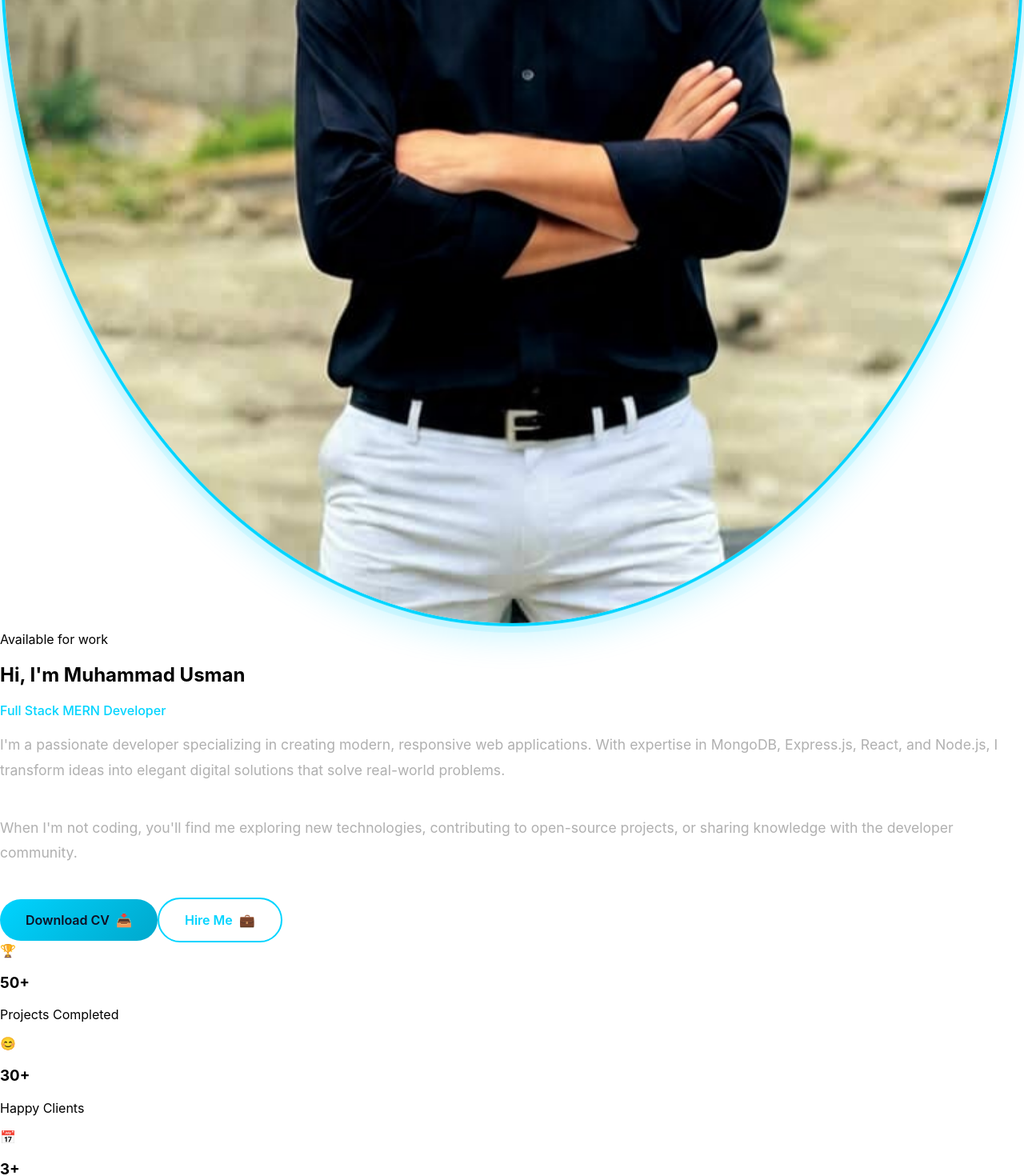
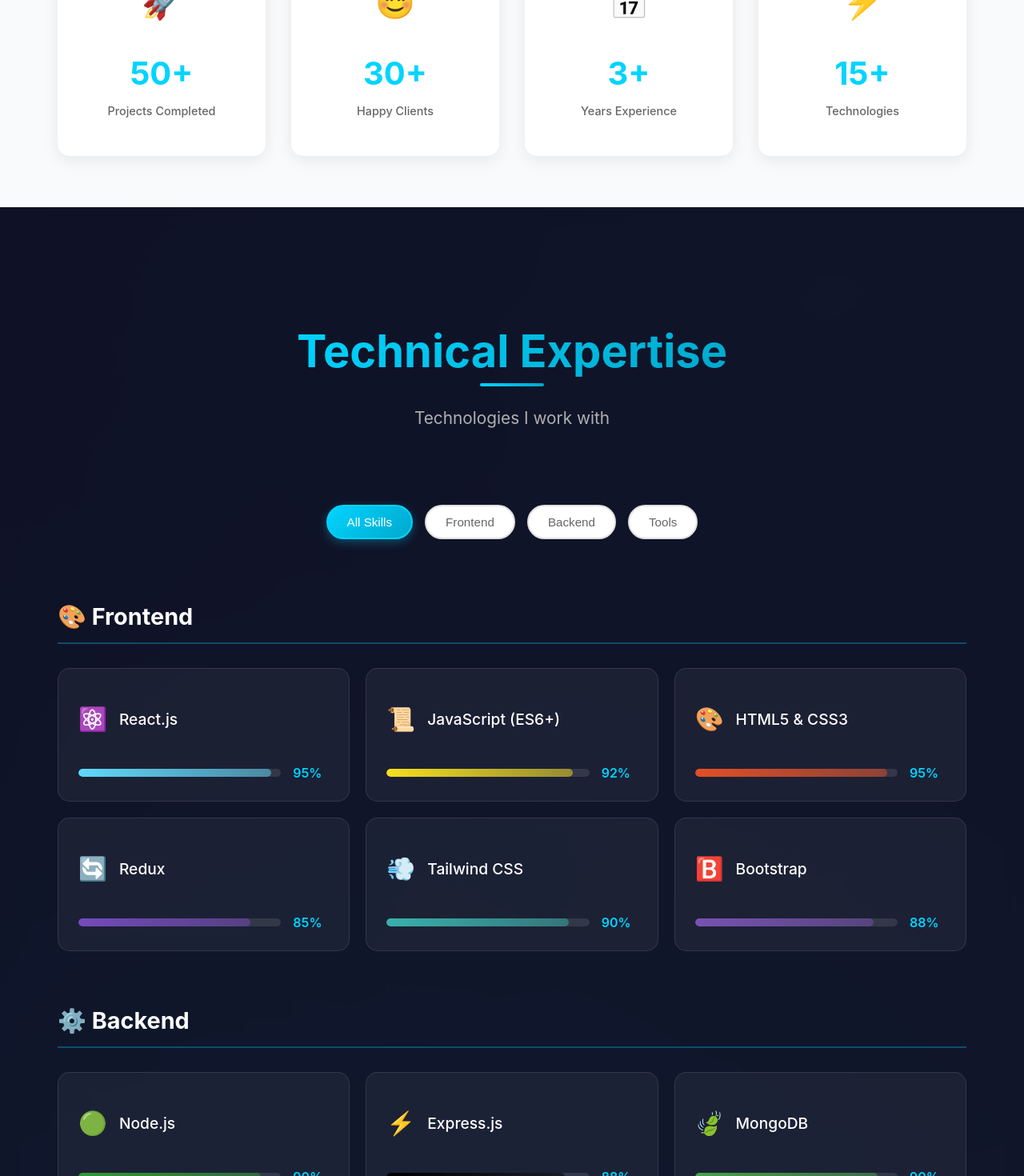
Before and after one commit to usmansyedcoder/Portfolio-Frontend, a React (Create React App) app: page /about in a window 1280 px wide. Shown: the part 980-2450 px from the top of the page at 80% size. Built offline with nearby package versions, Linux system fonts and the light colour scheme; no server answers.

Commit message:
Enhance About section with skills color and layout updates
Added color properties to skills and updated the layout of the About section, including interests and CTA.

```diff
--- a/src/pages/About.js
+++ b/src/pages/About.js
@@ -1,9 +1,9 @@
 import React, { useEffect, useState } from 'react';
 import './About.css';
 
-
 const About = () => {
   const [isVisible, setIsVisible] = useState(false);
+  const [activeSkill, setActiveSkill] = useState('all');
 
   useEffect(() => {
     setIsVisible(true);
@@ -11,28 +11,28 @@ const About = () => {
 
   const skills = {
     frontend: [
-      { name: 'React.js', level: 95, icon: '⚛️' },
-      { name: 'JavaScript (ES6+)', level: 92, icon: '📜' },
-      { name: 'HTML5 & CSS3', level: 95, icon: '🎨' },
-      { name: 'Redux', level: 85, icon: '🔄' },
-      { name: 'Tailwind CSS', level: 90, icon: '💨' },
-      { name: 'Bootstrap', level: 88, icon: '🅱️' }
+      { name: 'React.js', level: 95, icon: '⚛️', color: '#61DAFB' },
+      { name: 'JavaScript (ES6+)', level: 92, icon: '📜', color: '#F7DF1E' },
+      { name: 'HTML5 & CSS3', level: 95, icon: '🎨', color: '#E34F26' },
+      { name: 'Redux', level: 85, icon: '🔄', color: '#764ABC' },
+      { name: 'Tailwind CSS', level: 90, icon: '💨', color: '#38B2AC' },
+      { name: 'Bootstrap', level: 88, icon: '🅱️', color: '#7952B3' }
     ],
     backend: [
-      { name: 'Node.js', level: 90, icon: '🟢' },
-      { name: 'Express.js', level: 88, icon: '⚡' },
-      { name: 'MongoDB', level: 90, icon: '🍃' },
-      { name: 'REST APIs', level: 92, icon: '🔌' },
-      { name: 'Authentication', level: 85, icon: '🔐' },
-      { name: 'Socket.io', level: 80, icon: '📡' }
+      { name: 'Node.js', level: 90, icon: '🟢', color: '#339933' },
+      { name: 'Express.js', level: 88, icon: '⚡', color: '#000000' },
+      { name: 'MongoDB', level: 90, icon: '🍃', color: '#47A248' },
+      { name: 'REST APIs', level: 92, icon: '🔌', color: '#FF6B6B' },
+      { name: 'Authentication', level: 85, icon: '🔐', color: '#FFD166' },
+      { name: 'Socket.io', level: 80, icon: '📡', color: '#010101' }
     ],
     tools: [
-      { name: 'Git & GitHub', level: 95, icon: '📦' },
-      { name: 'VS Code', level: 98, icon: '💻' },
-      { name: 'Postman', level: 90, icon: '📬' },
-      { name: 'Docker', level: 75, icon: '🐳' },
-      { name: 'AWS', level: 70, icon: '☁️' },
-      { name: 'Vercel/Netlify', level: 85, icon: '🚀' }
+      { name: 'Git & GitHub', level: 95, icon: '📦', color: '#F05032' },
+      { name: 'VS Code', level: 98, icon: '💻', color: '#007ACC' },
+      { name: 'Postman', level: 90, icon: '📬', color: '#FF6C37' },
+      { name: 'Docker', level: 75, icon: '🐳', color: '#2496ED' },
+      { name: 'AWS', level: 70, icon: '☁️', color: '#FF9900' },
+      { name: 'Vercel/Netlify', level: 85, icon: '🚀', color: '#000000' }
     ]
   };
 
@@ -42,219 +42,279 @@ const About = () => {
       title: 'Full Stack Developer',
       company: 'Freelance',
       description: 'Building modern web applications using MERN stack. Working with clients worldwide to deliver high-quality solutions.',
-      icon: '💼'
+      icon: '💼',
+      type: 'experience'
     },
     {
       year: 'July 2024 - Dec 2024',
       title: 'Web Developer',
-      company: 'Software Synergy Solutions & Club Islamia College Peshawar.',
+      company: 'Software Synergy Solutions & Club Islamia College Peshawar',
       description: 'Developed and maintained multiple web applications. Collaborated with design and backend teams.',
-      icon: '🚀'
+      icon: '🚀',
+      type: 'experience'
     },
     {
       year: '2021 - 2025',
       title: 'Bachelor in Computer Science',
       company: 'Islamia College Peshawar, Pakistan',
       description: 'Focused on software engineering, web development, and database management.',
-      icon: '🎓'
+      icon: '🎓',
+      type: 'education'
     },
     {
       year: '2019 - 2021',
       title: 'Intermediate (F.Sc)',
       company: 'Islamia College Peshawar, Pakistan',
-      description: 'Studied Intermediate with A1 Grade. Marks : 976/1100',
-      icon: '🎓'
+      description: 'Studied Intermediate with A1 Grade. Marks: 976/1100',
+      icon: '🎓',
+      type: 'education'
     },
     {
       year: '2017 - 2019',
       title: 'Matric (Science)',
       company: 'Islamia Collegiate School Peshawar, Pakistan',
-      description: 'Studied Matric (Science) with A1 Grade. Marks 940/1100.',
-      icon: '🎓'
+      description: 'Studied Matric (Science) with A1 Grade. Marks: 940/1100',
+      icon: '🎓',
+      type: 'education'
     }
   ];
 
   const achievements = [
-    { number: '50+', label: 'Projects Completed', icon: '🏆' },
-    { number: '30+', label: 'Happy Clients', icon: '😊' },
-    { number: '3+', label: 'Years Experience', icon: '📅' },
-    { number: '15+', label: 'Technologies', icon: '⚙️' }
+    { number: '50+', label: 'Projects Completed', icon: '🚀', delay: '0.1s' },
+    { number: '30+', label: 'Happy Clients', icon: '😊', delay: '0.2s' },
+    { number: '3+', label: 'Years Experience', icon: '📅', delay: '0.3s' },
+    { number: '15+', label: 'Technologies', icon: '⚡', delay: '0.4s' }
+  ];
+
+  const interests = [
+    { icon: '💻', title: 'Open Source', description: 'Contributing to community projects' },
+    { icon: '📚', title: 'Learning', description: 'Always exploring new tech' },
+    { icon: '🎨', title: 'UI/UX Design', description: 'Creating beautiful interfaces' },
+    { icon: '🚀', title: 'Innovation', description: 'Building future solutions' }
   ];
 
   return (
     <div className={`about ${isVisible ? 'visible' : ''}`}>
+      {/* Animated Background */}
+      <div className="animated-background"></div>
+
       {/* Hero Section */}
-      <section className="about-hero">
-        <div className="about-hero-content">
-          <div className="profile-section">
-            <div className="profile-image-wrapper">
+      <section className="hero-section">
+        <div className="container">
+          <div className="hero-content">
+            <div className="profile-container">
+              <div className="profile-wrapper">
+                <div className="profile-gradient">
                   <img
                     src={require('./profile.jpeg')}
                     alt="Muhammad Usman"
-                className="profile-image"
+                    className="profile-img"
                     onError={(e) => {
                       e.target.src = 'https://ui-avatars.com/api/?name=Muhammad+Usman&size=400&background=00d4ff&color=fff&bold=true&font-size=0.4';
                     }}
                   />
-              <div className="profile-ring"></div>
-              <div className="profile-ring-2"></div>
                 </div>
-            <div className="status-badge">
-              <span className="status-dot"></span>
-              Available for work
+                <div className="profile-badge">
+                  <div className="badge-dot"></div>
+                  <span>Available for work</span>
+                </div>
               </div>
             </div>
 
-          <div className="about-intro">
-            <h1>Hi, I'm Muhammad Usman</h1>
-            <p className="role">Full Stack MERN Developer</p>
+            <div className="hero-text">
+              <div className="text-wrapper">
+                <h4 className="greeting">Hello, I'm</h4>
+                <h1 className="name">Muhammad <span>Usman</span></h1>
+                <div className="typewriter">
+                  <span className="role">Full Stack MERN Developer</span>
+                </div>
                 <p className="bio">
-              I'm a passionate developer specializing in creating modern, responsive web applications.
-              With expertise in MongoDB, Express.js, React, and Node.js, I transform ideas into
-              elegant digital solutions that solve real-world problems.
+                  I transform complex problems into simple, beautiful, and intuitive designs.
+                  With 3+ years of experience in MERN stack development, I create scalable
+                  web applications that deliver exceptional user experiences.
                 </p>
-            <p className="bio">
-              When I'm not coding, you'll find me exploring new technologies, contributing to
-              open-source projects, or sharing knowledge with the developer community.
-            </p>
-            <div className="about-cta">
+                <div className="hero-actions">
                   <a href="/Muhammad-Usman-Resume.pdf" download className="btn btn-primary">
                     <span>Download CV</span>
-                <span>📥</span>
+                    <span className="icon">📥</span>
                   </a>
-              <a href="/contact" className="btn btn-secondary">
-                <span>Hire Me</span>
-                <span>💼</span>
+                  <a href="/contact" className="btn btn-outline">
+                    <span>Let's Connect</span>
+                    <span className="icon">👋</span>
                   </a>
+                </div>
+                <div className="social-links">
+                  <a href="https://github.com" target="_blank" rel="noreferrer">GitHub</a>
+                  <a href="https://linkedin.com" target="_blank" rel="noreferrer">LinkedIn</a>
+                  <a href="https://twitter.com" target="_blank" rel="noreferrer">Twitter</a>
+                  <a href="mailto:your.email@example.com">Email</a>
+                </div>
+              </div>
             </div>
           </div>
         </div>
       </section>
 
-      {/* Achievements Section */}
-      <section className="achievements-section">
-        <div className="achievements-grid">
-          {achievements.map((achievement, index) => (
-            <div key={index} className="achievement-card" style={{ animationDelay: `${index * 0.1}s` }}>
-              <div className="achievement-icon">{achievement.icon}</div>
-              <h3 className="achievement-number">{achievement.number}</h3>
-              <p className="achievement-label">{achievement.label}</p>
+      {/* Stats Section */}
+      <section className="stats-section">
+        <div className="container">
+          <div className="stats-grid">
+            {achievements.map((item, index) => (
+              <div key={index} className="stat-card" style={{ animationDelay: item.delay }}>
+                <div className="stat-icon">{item.icon}</div>
+                <h3 className="stat-number">{item.number}</h3>
+                <p className="stat-label">{item.label}</p>
               </div>
             ))}
+          </div>
         </div>
       </section>
 
       {/* Skills Section */}
-      <section className="skills-detailed-section">
+      <section className="skills-section">
+        <div className="container">
           <div className="section-header">
-          <h2>Technical Skills</h2>
-          <p>Technologies and tools I work with</p>
+            <h2 className="section-title">Technical Expertise</h2>
+            <p className="section-subtitle">Technologies I work with</p>
           </div>
 
-        <div className="skills-categories">
-          <div className="skill-category">
-            <div className="category-header">
-              <h3>🎨 Frontend Development</h3>
+          <div className="skill-filters">
+            <button
+              className={`filter-btn ${activeSkill === 'all' ? 'active' : ''}`}
+              onClick={() => setActiveSkill('all')}
+            >
+              All Skills
+            </button>
+            <button
+              className={`filter-btn ${activeSkill === 'frontend' ? 'active' : ''}`}
+              onClick={() => setActiveSkill('frontend')}
+            >
+              Frontend
+            </button>
+            <button
+              className={`filter-btn ${activeSkill === 'backend' ? 'active' : ''}`}
+              onClick={() => setActiveSkill('backend')}
+            >
+              Backend
+            </button>
+            <button
+              className={`filter-btn ${activeSkill === 'tools' ? 'active' : ''}`}
+              onClick={() => setActiveSkill('tools')}
+            >
+              Tools
+            </button>
           </div>
-            <div className="skills-list">
-              {skills.frontend.map((skill, index) => (
-                <div key={index} className="skill-item" style={{ animationDelay: `${index * 0.05}s` }}>
-                  <div className="skill-info">
-                    <span className="skill-icon">{skill.icon}</span>
-                    <span className="skill-name">{skill.name}</span>
-                    <span className="skill-percent">{skill.level}%</span>
+
+          <div className="skills-container">
+            {Object.entries(skills).map(([category, skillList]) => (
+              <div
+                key={category}
+                className={`skill-category ${activeSkill === 'all' || activeSkill === category ? 'visible' : 'hidden'}`}
+              >
+                <h3 className="category-title">
+                  {category === 'frontend' ? '🎨 Frontend' :
+                   category === 'backend' ? '⚙️ Backend' : '🛠️ Tools'}
+                </h3>
+                <div className="skills-grid">
+                  {skillList.map((skill, index) => (
+                    <div key={index} className="skill-card">
+                      <div className="skill-header">
+                        <span className="skill-icon" style={{ color: skill.color }}>
+                          {skill.icon}
+                        </span>
+                        <h4 className="skill-name">{skill.name}</h4>
                       </div>
-                  <div className="skill-bar-container">
+                      <div className="skill-progress">
+                        <div className="progress-bar">
                           <div
-                      className="skill-bar-fill"
-                      style={{ width: `${skill.level}%` }}
+                            className="progress-fill"
+                            style={{
+                              width: `${skill.level}%`,
+                              background: `linear-gradient(90deg, ${skill.color}, ${skill.color}80)`
+                            }}
                           ></div>
+                        </div>
+                        <span className="skill-level">{skill.level}%</span>
                       </div>
                     </div>
                   ))}
                 </div>
               </div>
-
-          <div className="skill-category">
-            <div className="category-header">
-              <h3>⚙️ Backend Development</h3>
-            </div>
-            <div className="skills-list">
-              {skills.backend.map((skill, index) => (
-                <div key={index} className="skill-item" style={{ animationDelay: `${index * 0.05}s` }}>
-                  <div className="skill-info">
-                    <span className="skill-icon">{skill.icon}</span>
-                    <span className="skill-name">{skill.name}</span>
-                    <span className="skill-percent">{skill.level}%</span>
-                  </div>
-                  <div className="skill-bar-container">
-                    <div
-                      className="skill-bar-fill backend"
-                      style={{ width: `${skill.level}%` }}
-                    ></div>
-                  </div>
-                </div>
             ))}
-            </div>
-          </div>
-
-          <div className="skill-category">
-            <div className="category-header">
-              <h3>🛠️ Tools & Others</h3>
-            </div>
-            <div className="skills-list">
-              {skills.tools.map((skill, index) => (
-                <div key={index} className="skill-item" style={{ animationDelay: `${index * 0.05}s` }}>
-                  <div className="skill-info">
-                    <span className="skill-icon">{skill.icon}</span>
-                    <span className="skill-name">{skill.name}</span>
-                    <span className="skill-percent">{skill.level}%</span>
-                  </div>
-                  <div className="skill-bar-container">
-                    <div
-                      className="skill-bar-fill tools"
-                      style={{ width: `${skill.level}%` }}
-                    ></div>
-                  </div>
-                </div>
-              ))}
-            </div>
           </div>
         </div>
       </section>
 
       {/* Timeline Section */}
       <section className="timeline-section">
+        <div className="container">
           <div className="section-header">
-          <h2>My Journey</h2>
-          <p>Education & Experience</p>
+            <h2 className="section-title">My Journey</h2>
+            <p className="section-subtitle">Education & Professional Experience</p>
           </div>
 
           <div className="timeline">
             {timeline.map((item, index) => (
-            <div
-              key={index}
-              className="timeline-item"
-              style={{ animationDelay: `${index * 0.2}s` }}
-            >
-              <div className="timeline-icon">{item.icon}</div>
+              <div key={index} className={`timeline-item ${item.type}`}>
+                <div className="timeline-marker">
+                  <div className="marker-icon">{item.icon}</div>
+                  <div className="marker-line"></div>
+                </div>
                 <div className="timeline-content">
+                  <div className="timeline-header">
                     <span className="timeline-year">{item.year}</span>
-                <h3>{item.title}</h3>
-                <h4>{item.company}</h4>
-                <p>{item.description}</p>
+                    <span className={`timeline-badge ${item.type}`}>
+                      {item.type === 'experience' ? 'Experience' : 'Education'}
+                    </span>
+                  </div>
+                  <h3 className="timeline-title">{item.title}</h3>
+                  <h4 className="timeline-company">{item.company}</h4>
+                  <p className="timeline-description">{item.description}</p>
                 </div>
               </div>
             ))}
           </div>
+        </div>
+      </section>
+
+      {/* Interests Section */}
+      <section className="interests-section">
+        <div className="container">
+          <div className="section-header">
+            <h2 className="section-title">Beyond Coding</h2>
+            <p className="section-subtitle">What I enjoy doing</p>
+          </div>
+          <div className="interests-grid">
+            {interests.map((interest, index) => (
+              <div key={index} className="interest-card">
+                <div className="interest-icon">{interest.icon}</div>
+                <h3 className="interest-title">{interest.title}</h3>
+                <p className="interest-description">{interest.description}</p>
+              </div>
+            ))}
+          </div>
+        </div>
       </section>
 
       {/* CTA Section */}
-      <section className="about-cta-section">
+      <section className="cta-section">
+        <div className="container">
           <div className="cta-content">
-          <h2>Interested in working together?</h2>
-          <p>I'm always open to discussing new projects and opportunities.</p>
-          <a href="/contact" className="btn btn-large">Let's Talk</a>
+            <h2 className="cta-title">Let's Build Something Amazing Together!</h2>
+            <p className="cta-subtitle">
+              I'm currently available for freelance work and full-time opportunities.
+            </p>
+            <div className="cta-actions">
+              <a href="/contact" className="btn btn-primary btn-large">
+                <span>Start a Project</span>
+                <span className="icon">🚀</span>
+              </a>
+              <a href="mailto:your.email@example.com" className="btn btn-outline btn-large">
+                <span>Say Hello</span>
+                <span className="icon">👋</span>
+              </a>
+            </div>
+          </div>
         </div>
       </section>
     </div>
```
Lines whose indentation alone changed are shown as unchanged.
